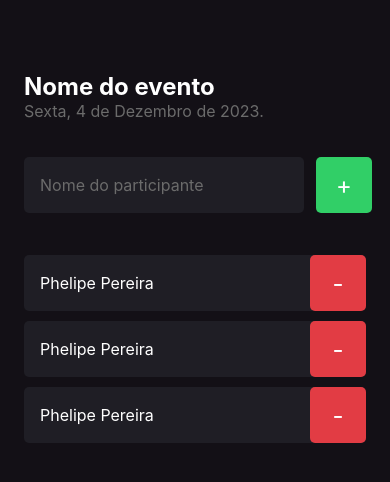
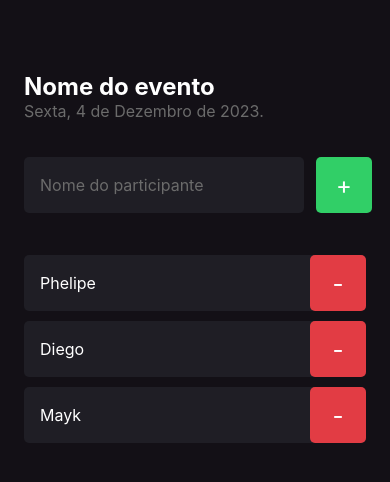
Before and after one commit to PhelipeScript/imhere, a React Native app: screen / in a window 390 px wide. Shown: the top 482 px of the page. Built offline with nearby package versions, Linux system fonts and the light colour scheme.

Commit message:
Fundamentos: Utilizando Propriedades no Componente

```diff
--- a/src/components/Participant/index.tsx
+++ b/src/components/Participant/index.tsx
@@ -1,11 +1,15 @@
 import { Text, TouchableOpacity, View } from "react-native";
 import { styles } from "./styles";
 
-export function Participant() {
+interface ParticipantProps {
+  name: string
+}
+
+export function Participant({ name }: ParticipantProps) {
   return (
     <View style={styles.container}>
       <Text style={styles.name}>
-        Phelipe Pereira
+        {name}
       </Text>
 
       <TouchableOpacity style={styles.button}>
--- a/src/screens/Home/index.tsx
+++ b/src/screens/Home/index.tsx
@@ -32,9 +32,9 @@ export function Home() {
         </TouchableOpacity>
       </View>
 
-      <Participant />
-      <Participant />
-      <Participant />
+      <Participant name="Phelipe" />
+      <Participant name="Diego" />
+      <Participant name="Mayk" />
     </View>
   )
 }
```
